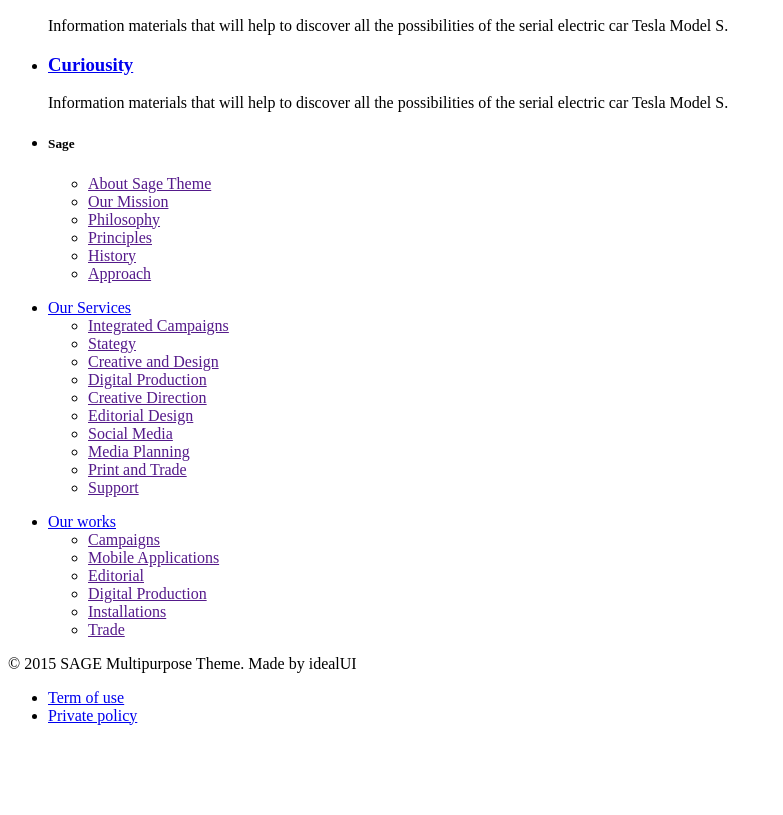
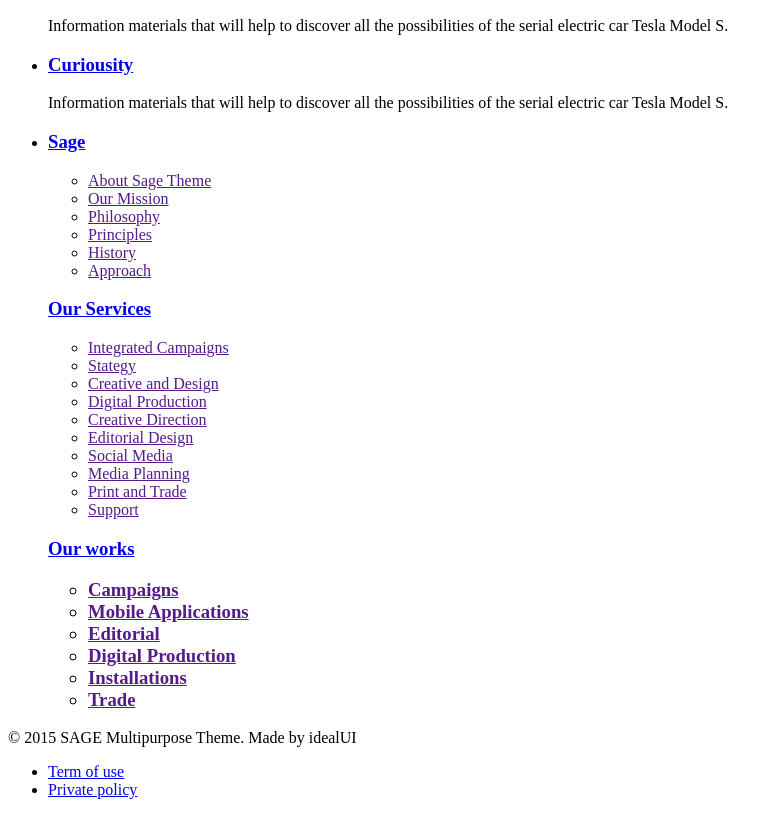
Before and after one commit to mkolman12/SAGE--product-Details, a plain HTML site: page index.html in a window 1280 px wide. Shown: the part 940-1755 px from the top of the page, without its empty margins (0-783 px from the left). Before the commit the page ends 1681 px from the top, so only its background shows below. Drawn offline with Linux system fonts and the light colour scheme.

Commit message:
in class updates

```diff
--- a/index.html
+++ b/index.html
@@ -126,7 +126,7 @@
 		<section>
 		 	<ul>
 				<li>
-					<h5>Sage</h5>
+					<h3><a href="#">Sage </a></h3>
 
 					<ul>
 						<li><a href="">About Sage Theme</a></li>
@@ -141,7 +141,7 @@
 
 
 			<ul>
-				<li><a href="#">Our Services</a>
+				<h3><a href="#">Our Services</a></h3>
 
 
 				<ul>
@@ -163,7 +163,7 @@
 			</ul>
 
 			<ul>
-				<li><a href="#">Our works</a>
+				<h3><a href="#">Our works</a><h3>
 
 				<ul>
 					<li><a href="">Campaigns</a></li>
```
